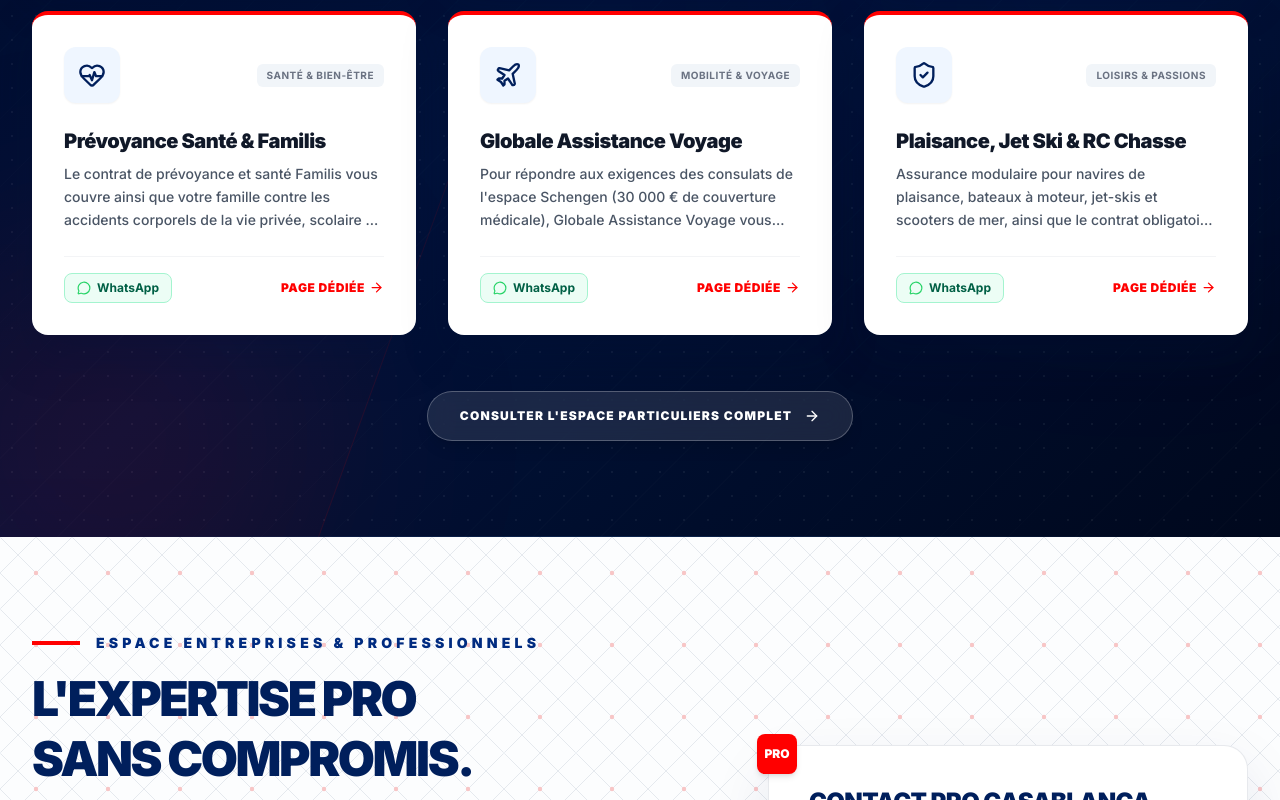
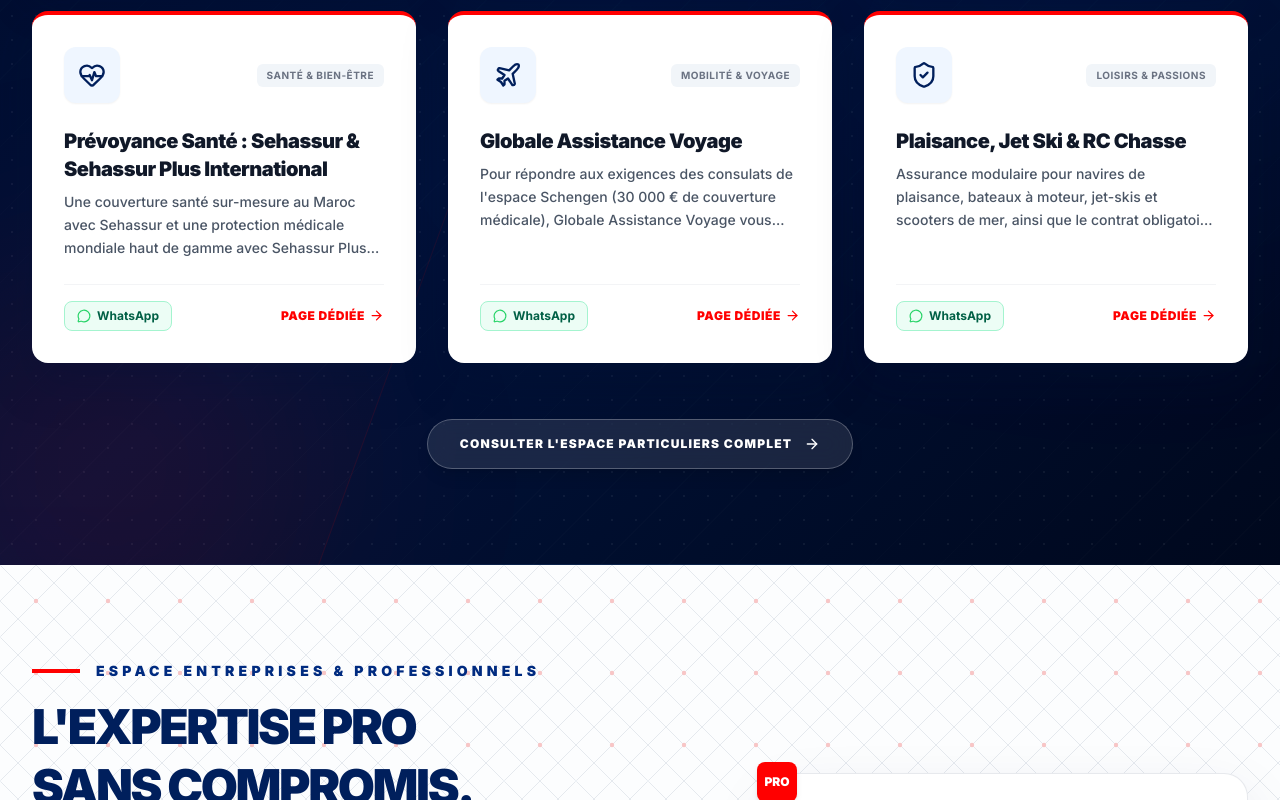
Before and after one commit to achrafbdll-art/Assurances-Hay-Saada-, a React (Vite) app: page / in a window 1280 px wide. Shown: the part 2340-3140 px from the top of the page. Built offline with nearby package versions, Linux system fonts and the light colour scheme.

Commit message:
feat(products): update health insurance offerings
Replace Familis branding with Sehassur and Sehassur Plus International, and refine the Futuris Individuel II product description for accuracy.

```diff
--- a/index.html
+++ b/index.html
@@ -146,8 +146,8 @@
                 "@type": "Offer",
                 "itemOffered": {
                   "@type": "Service",
-                  "name": "Assurance Santé Maroc",
-                  "description": "Complémentaire santé internationale et nationale AXA Sécur'Santé."
+                  "name": "Assurance Santé Maroc & International",
+                  "description": "Couverture médicale Sehassur au Maroc et Sehassur Plus International avec tiers payant direct."
                 }
               },
               {
--- a/src/App.tsx
+++ b/src/App.tsx
@@ -471,11 +471,11 @@ const HERO_SLIDES: SlideData[] = [
   },
   {
     id: 3,
-    badge: "PRÉVOYANCE SANTÉ & FAMILIS",
+    badge: "PRÉVOYANCE SANTÉ • SEHASSUR",
     titleLine1: "LA SANTÉ DE VOS",
     titleLine2: "PROCHES D'ABORD.",
     highlightText: "TIERS PAYANT CLINIQUE",
-    description: "Contrat Familis protégeant toute la famille contre les accidents de la vie privée, scolaire et pro avec prise en charge en clinique et remboursements rapides en 48h.",
+    description: "Solutions santé AXA : Sehassur pour vos soins au Maroc et Sehassur Plus International pour une couverture médicale mondiale sans avance de frais.",
     image: "https://images.unsplash.com/photo-1576091160399-112ba8d25d1d?auto=format&fit=crop&q=80&w=2000",
     alt: "Consultation médicale, prise en charge et mutuelle santé AXA",
     primaryCtaText: "PROTÉGER MA FAMILLE",
--- a/src/constants.ts
+++ b/src/constants.ts
@@ -30,8 +30,8 @@ export const SERVICES: Service[] = [
   },
   {
     id: 'sante',
-    title: 'Prévoyance Santé & Familis',
-    description: 'Contrat Familis protégeant toute la famille contre les accidents corporels avec prise en charge hospitalière.',
+    title: 'Prévoyance Santé : Sehassur & Sehassur Plus International',
+    description: 'Couverture santé Sehassur au Maroc et Sehassur Plus International avec tiers payant hospitalier mondial.',
     icon: 'HeartPulse',
     category: 'particulier'
   },
--- a/src/data/products.ts
+++ b/src/data/products.ts
@@ -279,7 +279,7 @@ export const PRODUCTS_DATA: ProductData[] = [
     "title": "Futuris Individuel II & Educatis II",
     "tagline": "Constitution progressive d'un capital retraite ou d'études pour vos enfants avec avantage fiscal",
     "shortDescription": "Solution d'épargne retraite souple avec déductibilité totale de l'Impôt sur le Revenu (IR) et formule Éducation Educatis II pour financer les études supérieures de vos enfants.",
-    "fullDescription": "Futuris Individuel II est une solution d'épargne retraite qui allie simplicité et souplesse : constituez progressivement votre capital retraite en choisissant librement la périodicité de vos cotisations selon votre budget actuel et vos besoins futurs. Vos fonds sont revalorisés à des taux de rentabilité performants et sécurisés, et bénéficient d'une déductibilité fiscale totale de l'Impôt sur le Revenu (IR). Pour les études de vos enfants, Educatis II assure la constitution d'un capital garanti pour financer leur cursus supérieur en toute sérénité avec exonération fiscale complète sur les rendements.",
+    "fullDescription": "Futuris Individuel II est une solution d'épargne retraite qui allie simplicité et souplesse : constituez progressivement votre capital retraite en choisissant librement la périodicité de vos cotisations selon votre budget actuel et vos besoins futurs.",
     "iconName": "TrendingUp",
     "badge": "Produits Phares Futuris & Educatis",
     "startingPrice": "Sur devis personnalisé",
@@ -313,21 +313,6 @@ export const PRODUCTS_DATA: ProductData[] = [
           "Assurance décès-invalidité du parent souscripteur",
           "Bonus fidélité contractuel",
           "Sortie en rente éducation annuelle ou capital unique"
-        ]
-      },
-      {
-        "id": "mixte-capital",
-        "name": "Assurance Mixte AXA",
-        "tagline": "Épargne et prévoyance combinées sans fonds perdus",
-        "priceNote": "Étude patrimoniale sur mesure",
-        "isPopular": false,
-        "features": [
-          "Combinaison d'un contrat d'épargne et d'une prévoyance sans fonds perdus",
-          "Versement du capital garanti en cas de vie à l'échéance",
-          "Capital doublé en cas de décès accidentel",
-          "Capital triplé en cas d'accident de voiture",
-          "Double effet familial : capital pour conjoint et enfants mineurs",
-          "Avances et rachats possibles dès 3 ans de cotisations"
         ]
       }
     ],
@@ -390,78 +375,77 @@ export const PRODUCTS_DATA: ProductData[] = [
     "slug": "assurance-sante",
     "category": "particulier",
     "subcategory": "Santé & Bien-être",
-    "title": "Prévoyance Santé & Familis",
-    "tagline": "Couverture santé et prévoyance familiale pour vos soins, hospitalisations et accidents de la vie",
-    "shortDescription": "Le contrat de prévoyance et santé Familis vous couvre ainsi que votre famille contre les accidents corporels de la vie privée, scolaire ou professionnelle avec prise en charge hospitalière.",
-    "fullDescription": "Familis est le contrat de prévoyance et santé familiale d'AXA qui vous couvre ainsi que les membres de votre famille contre les accidents corporels survenus au cours de la vie privée, d'une activité scolaire ou professionnelle. Il garantit le versement d'un capital en cas de décès ou d'invalidité consécutive à un accident, une indemnité en cas d'invalidité permanente consécutive à une maladie ou un accident, le remboursement des frais médicaux, pharmaceutiques et chirurgicaux engagés, le remboursement des frais de recherche, de secours et de rapatriement de corps, ainsi qu'une indemnité journalière versée à l'assuré ou à son conjoint en cas d'arrêt de travail consécutif à un accident.",
+    "title": "Prévoyance Santé : Sehassur & Sehassur Plus International",
+    "tagline": "Solutions santé complètes au Maroc avec Sehassur et à l'international avec Sehassur Plus International",
+    "shortDescription": "Une couverture santé sur-mesure au Maroc avec Sehassur et une protection médicale mondiale haut de gamme avec Sehassur Plus International : soins ambulatoires, examens et hospitalisation.",
+    "fullDescription": "La gamme Prévoyance Santé d'AXA vous apporte une protection médicale complète et haut de gamme. Avec Sehassur, bénéficiez d'une prise en charge de vos consultations médicales, examens, actes chirurgicaux, pharmacies, soins optiques et dentaires au Maroc, avec un accès direct aux meilleures cliniques conventionnées. Avec Sehassur Plus International, vous disposez d'une couverture médicale d'exception au Maroc et à l'étranger pour vos hospitalisations dans les plus grands centres hospitaliers mondiaux et la prise en charge des pathologies lourdes.",
     "iconName": "HeartPulse",
-    "badge": "Contrat Familis AXA",
+    "badge": "Offres Officielles Sehassur AXA",
     "startingPrice": "Sur devis personnalisé",
     "period": "contrat annuel",
-    "heroHighlight": "Remboursements médicaux, capital décès/invalidité & indemnités journalières",
+    "heroHighlight": "Tiers payant direct en clinique, soins au Maroc et couverture médicale internationale",
     "formules": [
       {
-        "id": "familis-essentiel",
-        "name": "Formule Familis Essentielle",
-        "tagline": "Protection individuelle face aux aléas corporels",
-        "priceNote": "Protection de base accessible",
-        "isPopular": false,
+        "id": "sehassur-national",
+        "name": "Sehassur (Santé Maroc)",
+        "tagline": "Assurance santé complète individuelle et familiale au Maroc",
+        "priceNote": "Formule sur mesure au Maroc",
+        "isPopular": true,
         "features": [
-          "Capital garanti en cas de décès accidentel",
-          "Capital invalidité permanente partielle ou totale",
-          "Remboursement des frais médicaux et pharmaceutiques de base",
-          "Assistance rapatriement et recherche de secours"
+          "Remboursement des consultations de généralistes et spécialistes",
+          "Prise en charge des soins ambulatoires, examens et analyses médicales",
+          "Hospitalisation médicale et chirurgicale en cliniques conventionnées",
+          "Pharmacie, médicaments prescrits et soins d'urgence",
+          "Forfaits optique (verres, montures) et soins/prothèses dentaires"
         ]
       },
       {
-        "id": "familis-integrale",
-        "name": "Formule Familis Famille Complète",
-        "tagline": "La protection globale du foyer et des enfants",
-        "priceNote": "Recommandée pour couples avec enfants",
-        "isPopular": true,
+        "id": "sehassur-plus-international",
+        "name": "Sehassur Plus International",
+        "tagline": "Protection santé haut de gamme au Maroc et dans le monde entier",
+        "priceNote": "Couverture internationale d'excellence",
+        "isPopular": false,
         "features": [
-          "Couverture du conjoint et des enfants (accidents scolaires et sportifs)",
-          "Plafonds majorés pour soins chirurgicaux et hospitalisations",
-          "Indemnités journalières en cas d'arrêt d'activité",
-          "Rapatriement sanitaire et prise en charge des frais de secours",
-          "Double capital en cas de décès accidentel de la route"
+          "Couverture santé complète au Maroc, en Europe et à l'International",
+          "Accès aux meilleurs centres hospitaliers et cliniques de pointe dans le monde",
+          "Plafonds de remboursement élevés pour interventions et pathologies lourdes"
         ]
       }
     ],
     "keyGuarantees": [
       {
-        "title": "Frais Médicaux, Pharmaceutiques & Chirurgicaux",
-        "description": "Prise en charge intégrale des frais de santé consécutifs à un accident garanti : consultations, examens, pharmacie, chirurgie et soins d'urgence.",
+        "title": "Hospitalisation Médicale & Chirurgicale",
+        "description": "Prise en charge directe en clinique conventionnée au Maroc et en milieu hospitalier international sans avance de frais.",
         "isIncluded": true,
-        "coverageLimit": "Selon barème choisi"
+        "coverageLimit": "Tiers Payant direct"
       },
       {
-        "title": "Capital Décès & Invalidité Permanente",
-        "description": "Versement d'un capital substantiel aux bénéficiaires en cas de décès ou à l'assuré en cas d'invalidité permanente après un accident ou une maladie.",
+        "title": "Soins Ambulatoires & Consultations",
+        "description": "Remboursement rapide des consultations spécialistes, bilans, radiologie, biologie médicale et pharmacie.",
         "isIncluded": true,
-        "coverageLimit": "Capital garanti contractuel"
+        "coverageLimit": "Selon barème souscrit"
       },
       {
-        "title": "Indemnités Journalières d'Arrêt de Travail",
-        "description": "Versement d'un revenu de substitution journalier à l'assuré ou à son conjoint pour compenser la perte de gains lors d'un arrêt médical.",
+        "title": "Couverture Mondiale Sehassur Plus",
+        "description": "Accès direct aux hôpitaux et centres hospitaliers de référence à l'étranger pour les pathologies lourdes.",
         "isIncluded": true,
-        "coverageLimit": "Par jour d'arrêt"
+        "coverageLimit": "Plafonds internationaux majeurs"
       },
       {
-        "title": "Frais de Recherche, Secours & Rapatriement",
-        "description": "Prise en charge des opérations de sauvetage en mer ou montagne et des frais de rapatriement de corps en cas de décès.",
+        "title": "Dentaire, Optique & Maternité",
+        "description": "Forfaits renforcés pour les soins dentaires, prothèses, montures et verres correcteurs, ainsi que les frais d'accouchement.",
         "isIncluded": true,
-        "coverageLimit": "Frais réels"
+        "coverageLimit": "Forfaits dédiés"
       }
     ],
     "options": [
-      "Extension sports à risque et loisirs nautiques",
-      "Renfort optique et dentaire",
+      "Extension Monde Entier sans franchise pour Sehassur Plus International",
+      "Renfort Médecine Douce et Cures Thermales",
       "Assistance aide à domicile pendant la convalescence"
     ],
     "advantages": [
-      "Protection globale de toute la famille sous un contrat unique",
-      "Couvre les activités de la vie privée, scolaires et professionnelles",
+      "Choix entre couverture nationale ciblée (Sehassur) ou prestige international (Sehassur Plus)",
+      "Accès aux meilleures cliniques au Maroc et aux hôpitaux d'excellence à l'étranger",
       "Gestion humaine et réactive à l'agence Assurances Hay Saada",
       "Complémentarité parfaite avec l'AMO"
     ],
@@ -472,8 +456,8 @@ export const PRODUCTS_DATA: ProductData[] = [
     ],
     "faq": [
       {
-        "question": "Quelle est la différence entre Familis et l'AMO ?",
-        "answer": "L'AMO obligatoire ne couvre qu'une partie des frais selon le tarif conventionné. Familis intervient en complément pour rembourser le reste à charge, et verse surtout un capital d'urgence et des indemnités journalières pour protéger financièrement votre foyer."
+        "question": "Quelle est la différence entre Sehassur et Sehassur Plus International ?",
+        "answer": "Sehassur assure une couverture santé complète au Maroc (consultations, pharmacie, hospitalisations en cliniques privées). Sehassur Plus International étend cette protection à l'échelle mondiale avec prise en charge directe dans les plus grands hôpitaux internationaux, plafonds très élevés et rapatriement médical."
       }
     ],
     "simulationType": "sante"
```
